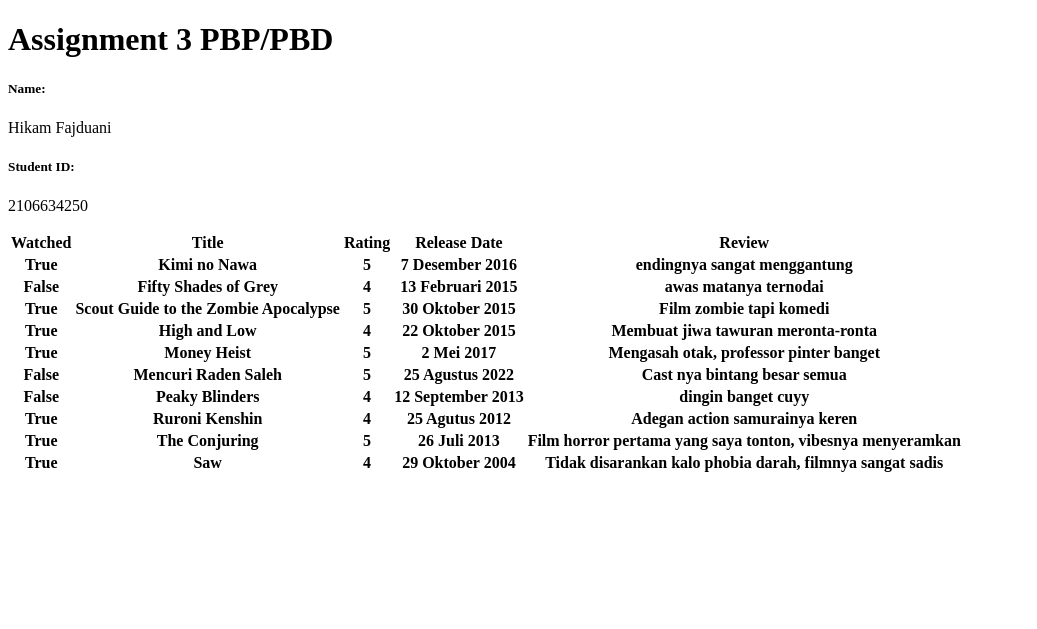
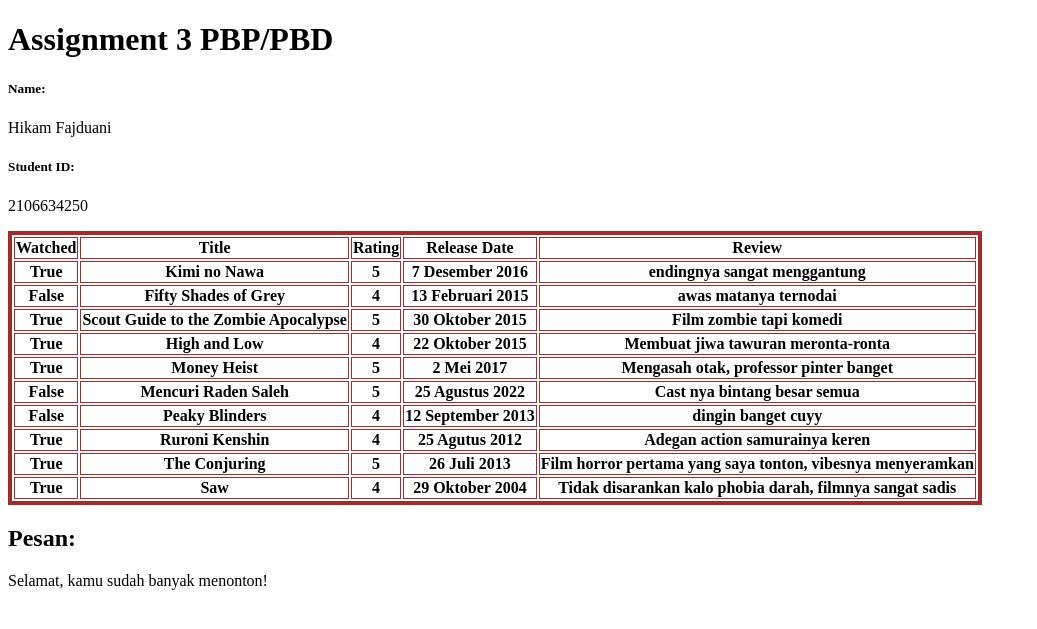
Before and after one commit to hikamfajduani/Repo-Hikam-Tugas1, a Django app: page /mywatchlist/html/ in a window 1280 px wide. Shown: the top 629 px of the page, without its empty margins (0-1037 px from the left). Run offline with Django 4.2, Linux system fonts and the light colour scheme; data comes from the database, SQL or seed files in the repository; lists and menus that the app fills with data are empty.

Commit message:
menambahkan file baru

```diff
--- a/mywatchlist/fixtures/initial_watchlist_data.json
+++ b/mywatchlist/fixtures/initial_watchlist_data.json
@@ -95,7 +95,7 @@
             "film_title":"The Conjuring",
             "film_rating": 5,
             "film_release": "26 Juli 2013",
-            "film_review": "Film horror pertama yang saya tonton, vibesnya menyeramkan"
+            "film_review": "   Film horror pertama yang saya tonton, vibesnya menyeramkan   "
         }
     },
     {
--- a/mywatchlist/templates/watchlist.html
+++ b/mywatchlist/templates/watchlist.html
@@ -10,7 +10,7 @@
   <h5>Student ID: </h5>
   <p>2106634250</p>
 
-  <table>
+  <table border="4" bordercolor="brown">
     <tr>
       <th>Watched</th>
       <th>Title</th>
@@ -30,4 +30,7 @@
     {% endfor %}
   </table>
 
+  <h2>Pesan: </h2>
+  <p>{{pesan}}</p>
+
  {% endblock content %}
--- a/mywatchlist/views.py
+++ b/mywatchlist/views.py
@@ -3,13 +3,26 @@ from mywatchlist.models import WatchlistFilm
 from django.http import HttpResponse
 from django.core import serializers
 
-
 # Create your views here.
 def show_watchlist(request):
     data_watchlist = WatchlistFilm.objects.all()
+    sudahDitonton = 0
+    belumDitonton = 0
+    pesan = ""
+    for i in data_watchlist:
+        if i.film_watched == True:
+            sudahDitonton+=1
+        else:
+            belumDitonton+=1
+    if sudahDitonton >= belumDitonton:
+        pesan = "Selamat, kamu sudah banyak menonton!"
+    else:
+        pesan = "Wah, kamu masih sedikit menonton!"
+
     context = {
     'watchlist_film': data_watchlist,
-    'nama': 'Hikam Fajduani'
+    'nama': 'Hikam Fajduani',
+    'pesan': pesan
     }
     return render(request, "watchlist.html", context)
 
@@ -26,5 +39,7 @@ def show_json_by_id(request,id):
     # Jika JSON
     return HttpResponse(serializers.serialize("json", data), content_type="application/json")
 
+
+
     # Jika XML
     #return HttpResponse(serializers.serialize("xml", data), content_type="application/xml")
```
